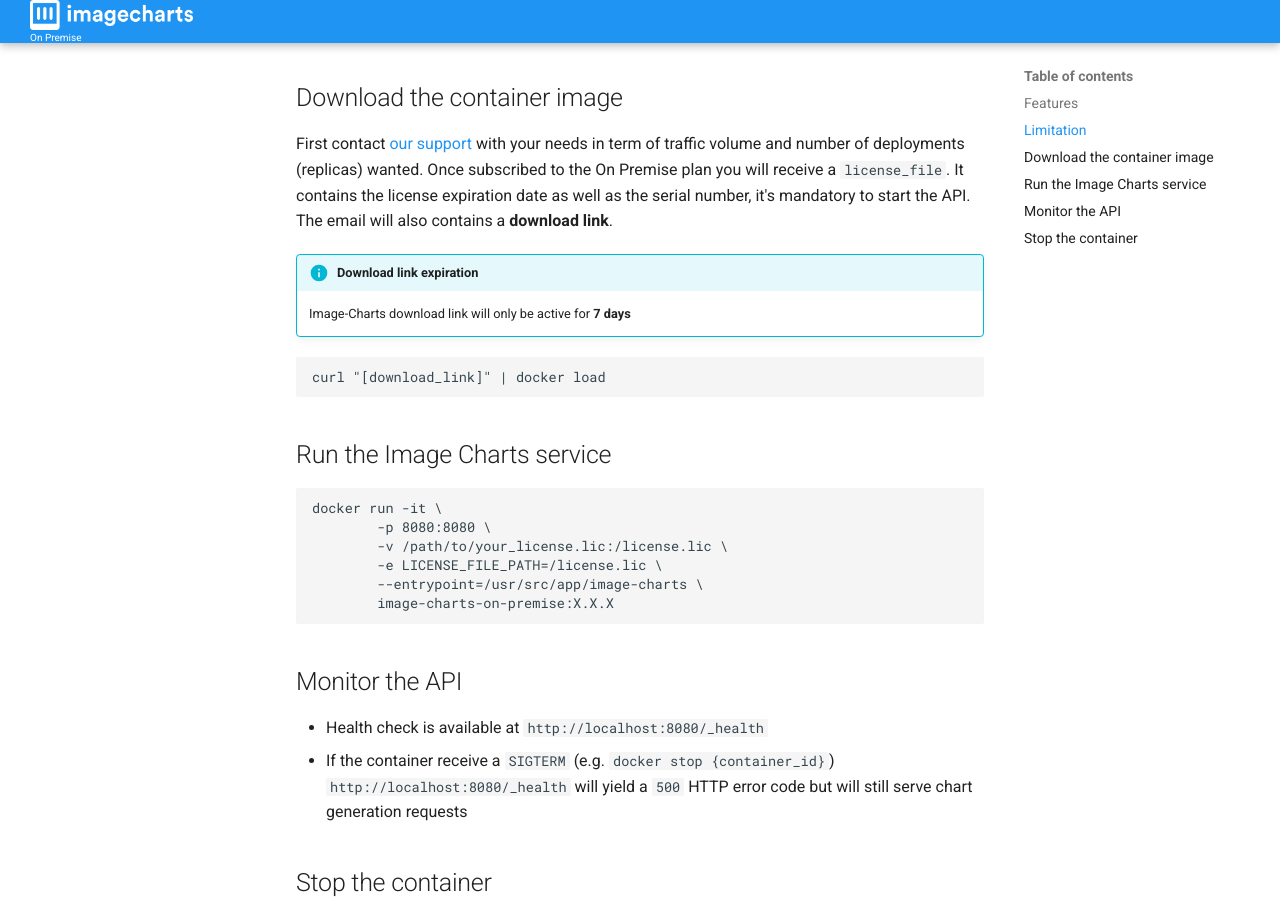
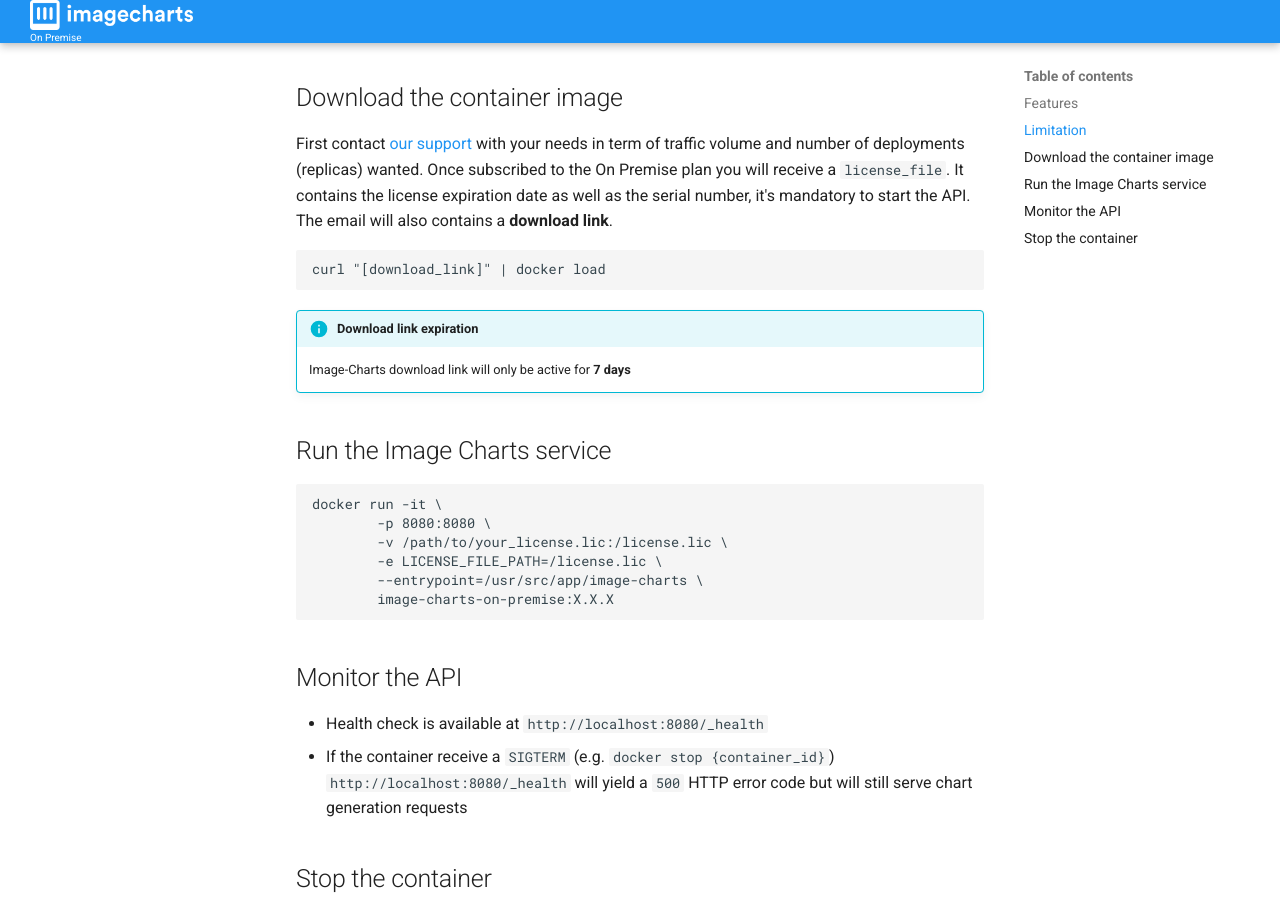
Before and after one commit to image-charts/documentation, an MkDocs documentation site: the page built from docs/on-premise.md, in a window 1280 px wide and 900 px high, scrolled down 553 px. Built offline with MkDocs 1.6.1 and Material for MkDocs 9.7.7, drawn with Linux system fonts in a browser that asks for light colours; comment, search, counter and statistics services are not loaded.

````diff
--- a/docs/on-premise.md
+++ b/docs/on-premise.md
@@ -18,12 +18,12 @@ Font support is currently unavailable in Image-Charts On Premise.
 
 First contact [our support](support@image-charts.com) with your needs in term of traffic volume and number of deployments (replicas) wanted. Once subscribed to the On Premise plan you will receive a `license_file`. It contains the license expiration date as well as the serial number, it's mandatory to start the API. The email will also contains a **download link**.
 
-!!! info "Download link expiration"
-    Image-Charts download link will only be active for **7 days**
-
 ```
 curl "[download_link]" | docker load
 ```
+
+!!! info "Download link expiration"
+    Image-Charts download link will only be active for **7 days**
 
 ## Run the Image Charts service
 
````
